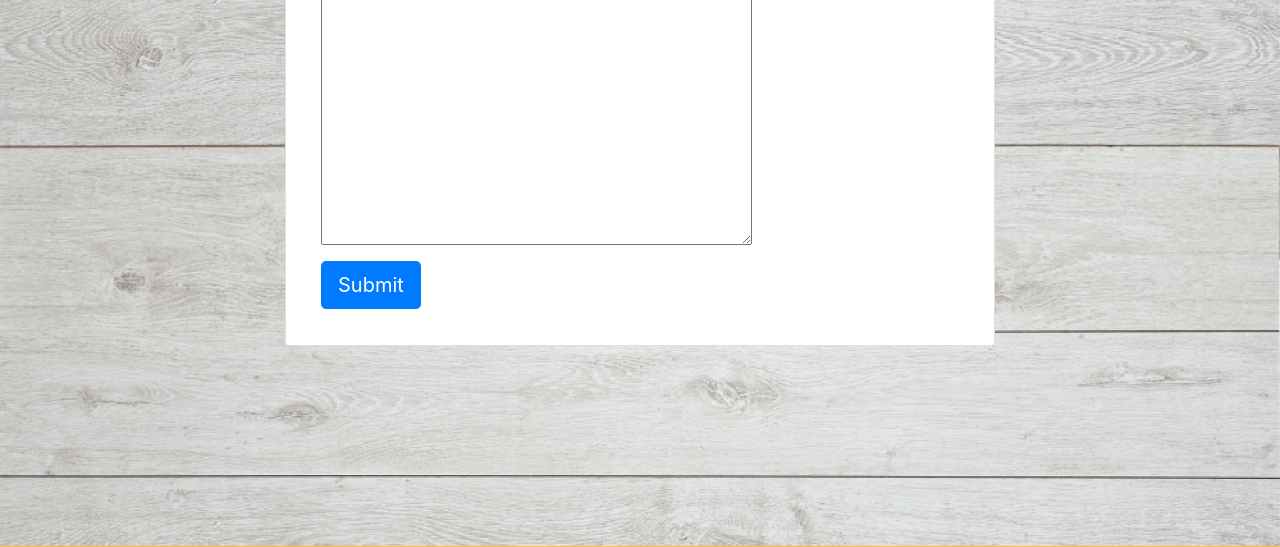
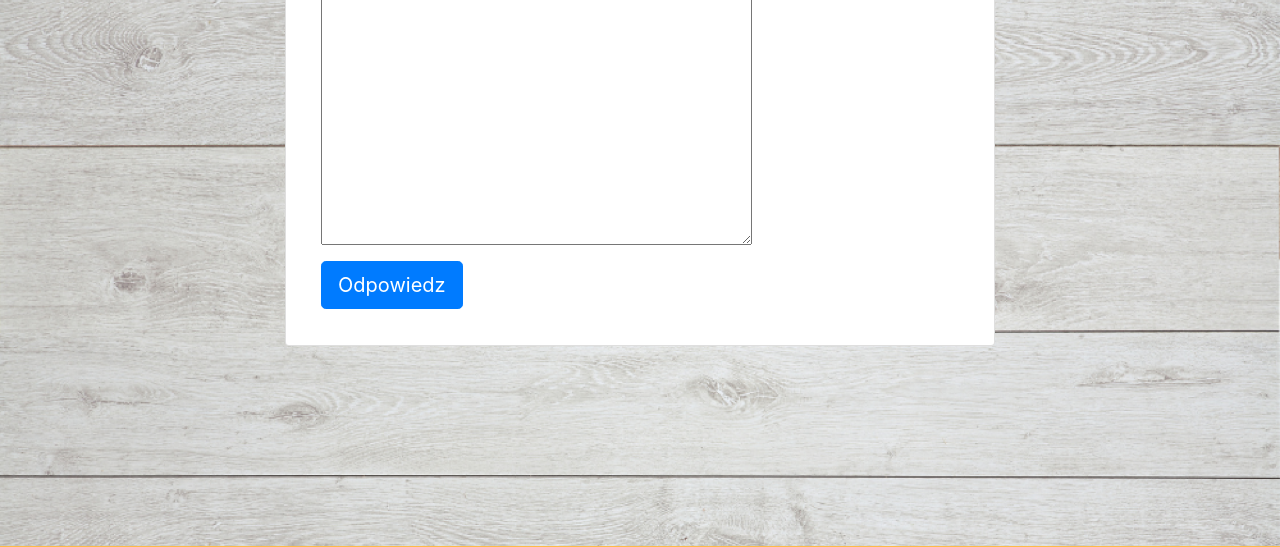
Before and after one commit to magda3033/popcorn, a Django app: template popcorn/templates/popcorn/recipe.html in a window 1280 px wide. Shown: the part 1755-2302 px from the top of the page. Run offline with Django 3.2, Linux system fonts and the light colour scheme; the template is opened without the code that fills it: values that come from a table or form of the project are taken from there, others are empty; a user stored in the database is signed in; data comes from the database, SQL or seed files in the repository.

Commit message:
Changes text on Submit button;

```diff
--- a/popcorn/templates/popcorn/recipe.html
+++ b/popcorn/templates/popcorn/recipe.html
@@ -53,7 +53,7 @@
                     <form method="post" style="margin-top: 1.3em;">
                         {{ comment_form.as_p }}
                         {% csrf_token %}
-                        <button type="submit" class="btn btn-primary  btn-lg">Submit</button>
+                        <button type="submit" class="btn btn-primary btn-lg">Odpowiedz</button>
                     </form>
                 {% else %}
                     <p>Zaloguj się aby mieć możliwość dodawania komentarzy.</p>
--- a/popcorn/templates/popcorn/recipe_edit.html
+++ b/popcorn/templates/popcorn/recipe_edit.html
@@ -5,6 +5,6 @@
     <form enctype="multipart/form-data" method="post">
         {% csrf_token %}
         {{ form.as_p }}
-        <input type="submit" value="Submit">
+        <input type="submit" value="Zapisz">
     </form>
 {% endblock %}
```
